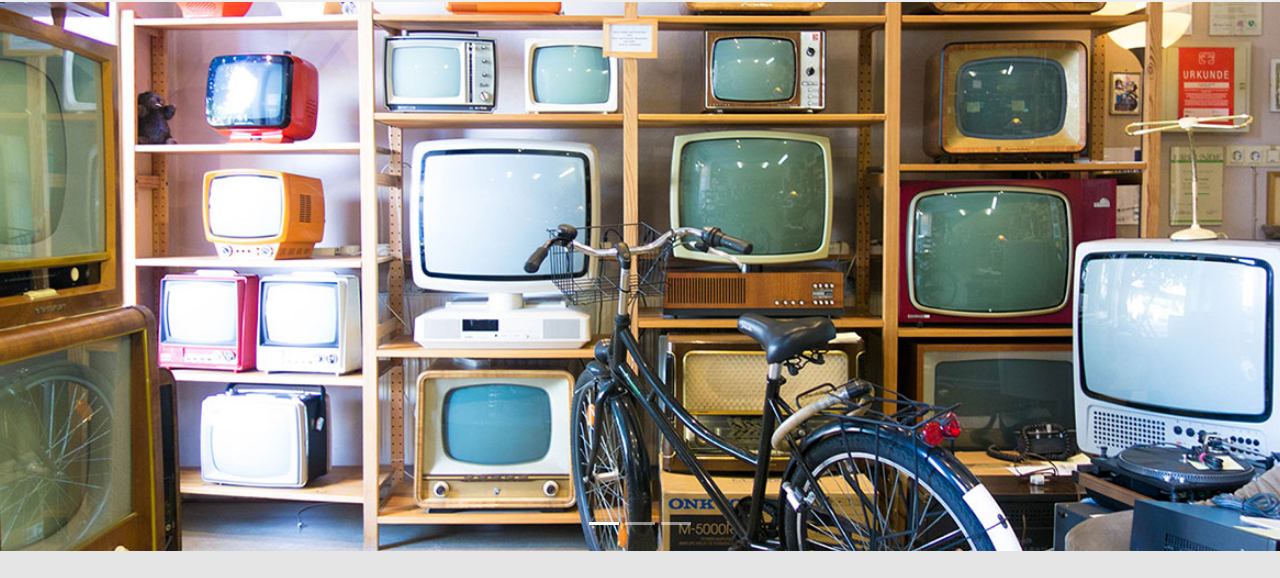
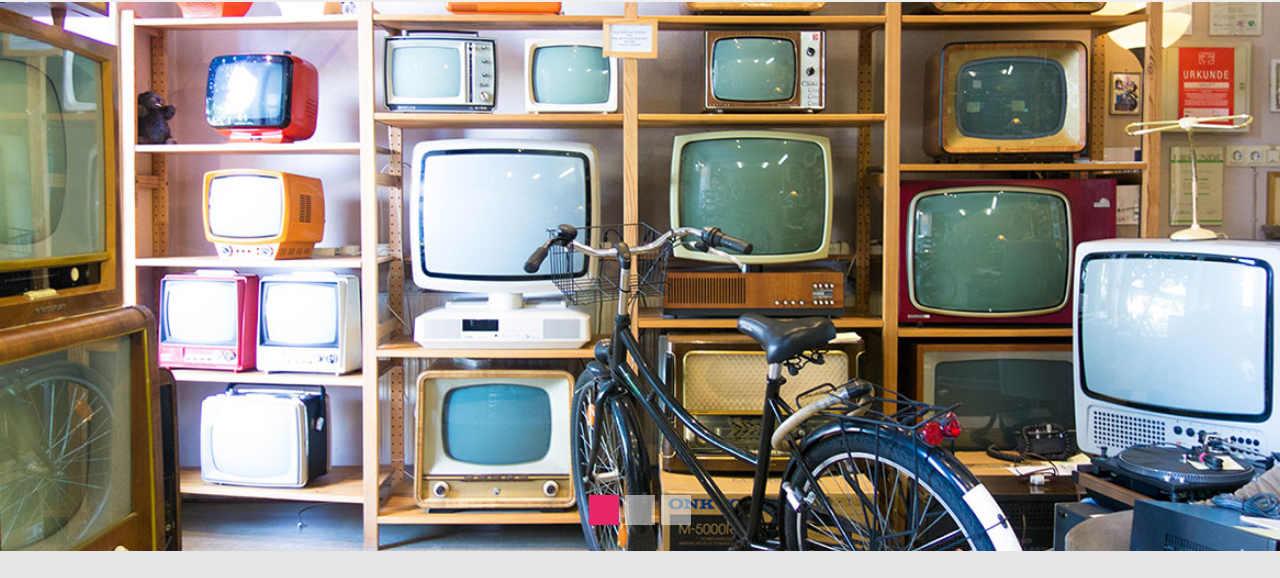
Before and after one commit to Noroff-FEU-Assignments/css-frameworks-ca-piasun, a plain HTML site: page index.html in a window 1280 px wide. Shown: the part 54-632 px from the top of the page. Drawn offline with nearby package versions, Linux system fonts and the light colour scheme.

Commit message:
update css

```diff
--- a/sass/partials/_home.scss
+++ b/sass/partials/_home.scss
@@ -3,15 +3,15 @@
   background-position: center center;
 }
 
-.carousel-indicators.button {
+.carousel-indicators button{
   width: 30px;
   height: 30px !important;
   margin: 0 16px;
   border-radius: 3px;
 }
 
-.carousel-indicators.button.active {
-  background-color: $primary !important;
+.carousel-indicators .active {
+  background-color: $primary;
 }
 
 .carousel-inner {
```
Also changed, not shown: css/style.css, 1 other file.
